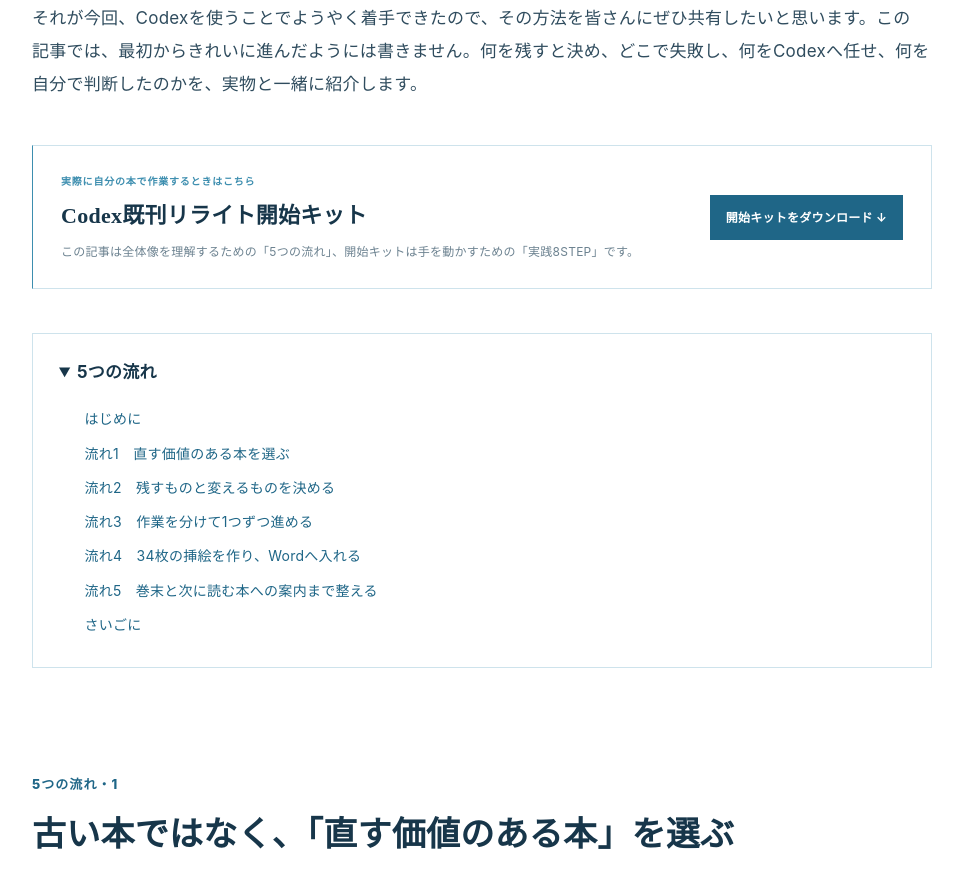
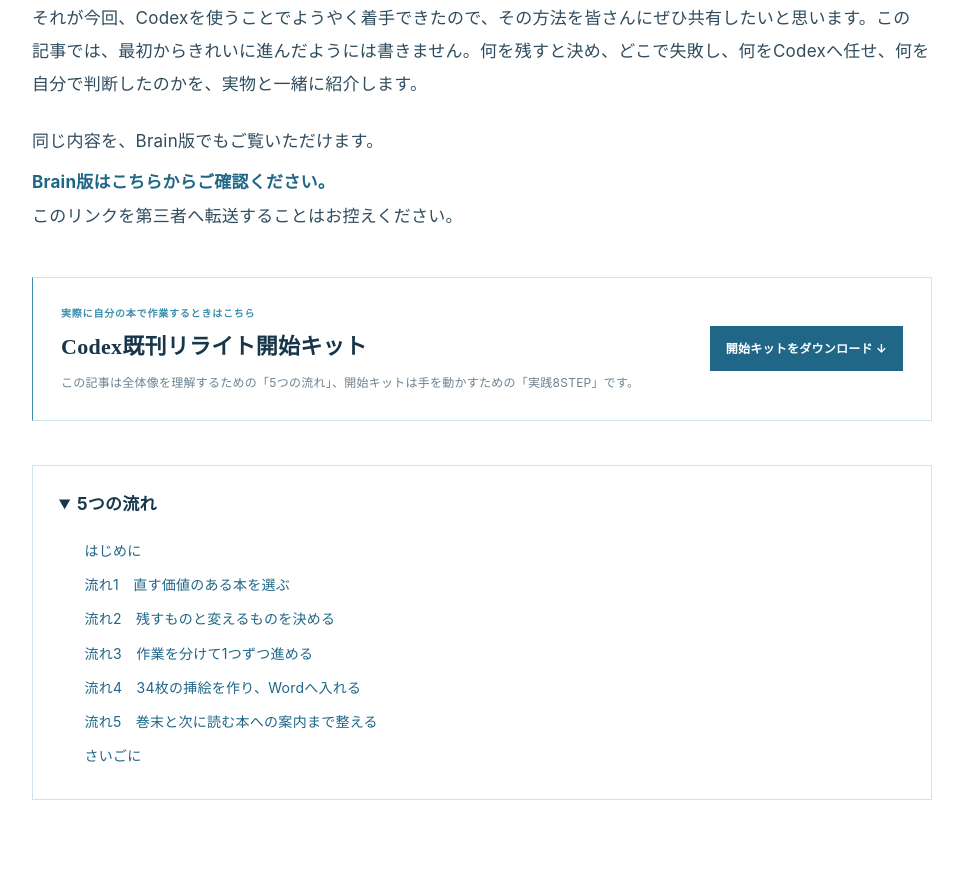
Before and after one commit to aoi-kurochan/aoi-writing-room, a Next.js app: page /library/codex-book-rewrite in a window 1280 px wide. Shown: the part 1460-2355 px from the top of the page, without its empty margins (158-1121 px from the left). Built offline with nearby package versions, Linux system fonts and the light colour scheme.

Commit message:
既刊リライト記事にBrain版への導線を追加

```diff
--- a/app/library/codex-book-rewrite/page.tsx
+++ b/app/library/codex-book-rewrite/page.tsx
@@ -90,6 +90,7 @@
         <p>この本のテーマには、今も需要があると思っていました。一方で、ChatGPTもnoteも変化しています。古い内容のまま本を出し続けることに、読者への申し訳なさを感じていました。少しずつ印税が落ちていたこともあり、前々から直したいと思っていた本です。</p>
         <p>ただ、1冊を最初から読み返し、どこが古くなっているのかを調べ、本文を直し、全体のつながりまで確認するのは、本業がある中では重い作業です。直したいとは思いながら、長い間そのままになっていました。</p>
         <p>それが今回、Codexを使うことでようやく着手できたので、その方法を皆さんにぜひ共有したいと思います。この記事では、最初からきれいに進んだようには書きません。何を残すと決め、どこで失敗し、何をCodexへ任せ、何を自分で判断したのかを、実物と一緒に紹介します。</p>
+        <p>同じ内容を、Brain版でもご覧いただけます。<br /><a className="text-link" href="https://brain-market.com/u/pokopen8866/a/b2gTMyYjMgoTZsNWa0JXY?free_pass=cS3lBEyyYEoSKYhj-zO1VQ" target="_blank" rel="noreferrer">Brain版はこちらからご確認ください。</a><br />このリンクを第三者へ転送することはお控えください。</p>
       </section>
 
       <StarterKitButton className="article-tool-cta-top" />
```
Also changed, not shown: 1 other file (tests, documents, lock files or other folders).
